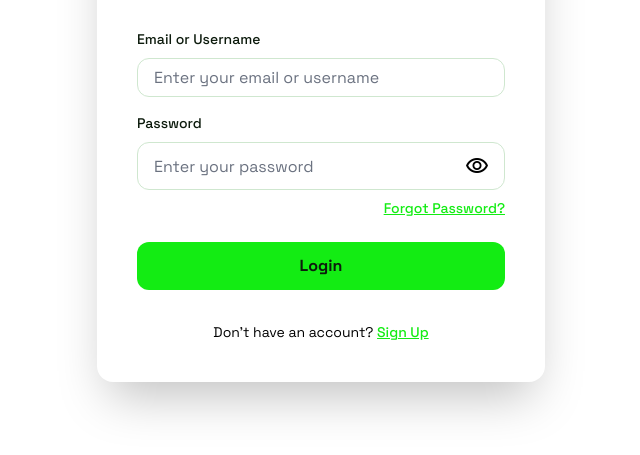
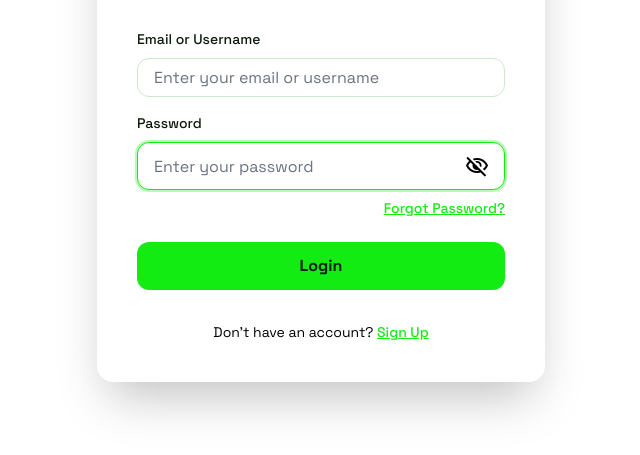
Before and after one commit to mingyu1715/meal_recommand_project, a plain HTML site: page login.html in a window 1280 px wide. Both pictures are taken after a click on the button "visibility". Shown: the part 297-752 px from the top of the page, without its empty margins (319-959 px from the left). Drawn offline with nearby package versions, Linux system fonts and the light colour scheme; no server answers.

Commit message:
password button make

```diff
--- a/js/login.js
+++ b/js/login.js
@@ -1,8 +1,19 @@
 (function () {
   const emailInput = document.querySelector('input[placeholder="Enter your email or username"]')
-  const passwordInput = document.querySelector('input[type="password"]')
+  const passwordInput = document.getElementById('login-password')
   const loginBtn = document.getElementById('login-submit')
+  const passwordToggle = document.getElementById('toggle-password')
+  const passwordToggleIcon = passwordToggle?.querySelector('.material-symbols-outlined')
   if (!loginBtn) return
+
+  if (passwordToggle && passwordInput) {
+    passwordToggle.addEventListener('click', () => {
+      const isHidden = passwordInput.type === 'password'
+      passwordInput.type = isHidden ? 'text' : 'password'
+      if (passwordToggleIcon) passwordToggleIcon.textContent = isHidden ? 'visibility_off' : 'visibility'
+      passwordInput.focus({ preventScroll: true })
+    })
+  }
 
   const setLoading = (isLoading) => {
     loginBtn.disabled = isLoading
--- a/login.html
+++ b/login.html
@@ -118,17 +118,19 @@
               </p>
               <div class="relative flex w-full flex-1 items-stretch">
                 <input
+                  id="login-password"
                   class="form-input flex w-full min-w-0 flex-1 resize-none overflow-hidden rounded-lg text-text-light dark:text-text-dark focus:outline-0 border border-border-light dark:border-border-dark bg-card-light dark:bg-card-dark focus:border-primary h-12 placeholder:text-subtle-text-light dark:placeholder:text-subtle-text-dark pr-12 px-4 py-2 text-base font-normal leading-normal focus:ring-2 focus:ring-primary/30"
                   placeholder="Enter your password"
                   type="password"
                   value=""
                 />
                 <button
+                  id="toggle-password"
                   type="button"
                   aria-label="Toggle password visibility"
                   class="absolute inset-y-0 right-0 flex items-center pr-4 text-subtle-text-light dark:text-subtle-text-dark hover:text-text-light dark:hover:text-text-dark"
                 >
-                  <span class="material-symbols-outlined">visibility</span>
+                  <span class="material-symbols-outlined" aria-hidden="true">visibility</span>
                 </button>
               </div>
             </label>
```
